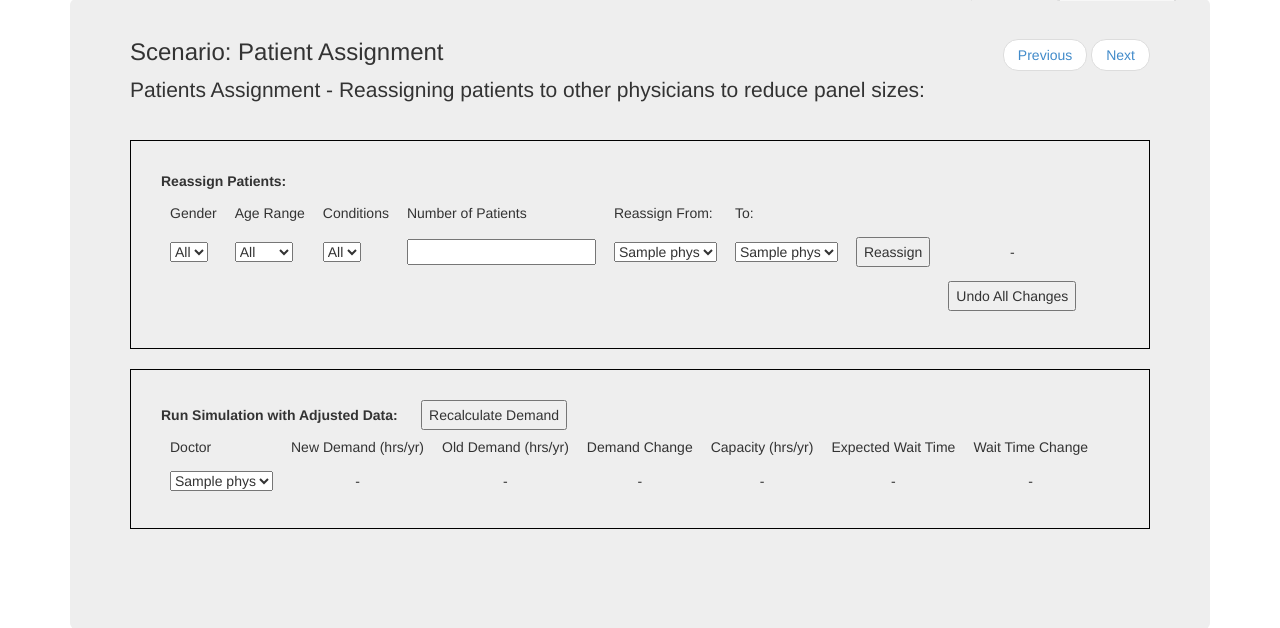
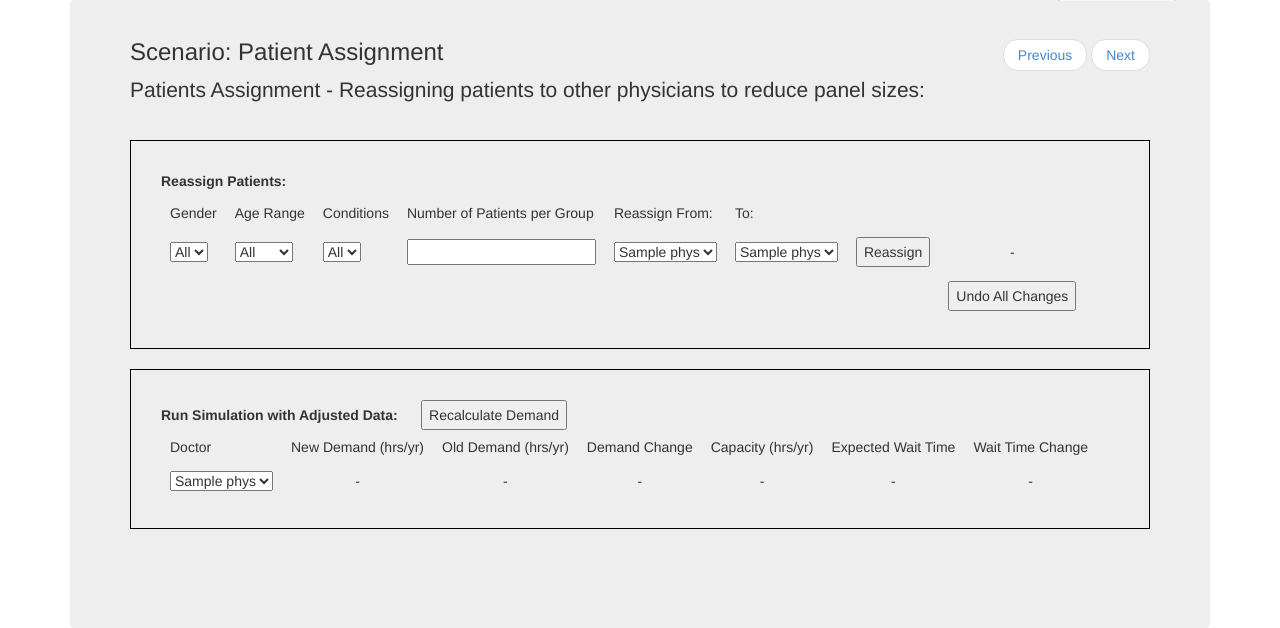
Before and after one commit to reedharder/wait-estimator_launch, a Django app: template templates/waitestapp/scenario_1.html in a window 1280 px wide. Shown: the part 112-740 px from the top of the page. Run offline with Django 3.2, Linux system fonts and the light colour scheme; the template is opened without the code that fills it: most values are stand-ins (such as "Sample title", 1, 10 or a date in 2020); some libraries are stand-ins or nearby versions.

Commit message:
fixed nurses

```diff
--- a/templates/waitestapp/scenario_1.html
+++ b/templates/waitestapp/scenario_1.html
@@ -35,7 +35,7 @@
 					<td>Gender</td>
 					<td>Age Range</td>
 					<td>Conditions</td>
-					<td>Number of Patients</td>
+					<td>Number of Patients per Group</td>
 					<td>Reassign From:</td>
 					<td>To:</td>
 					<td></td>
```
